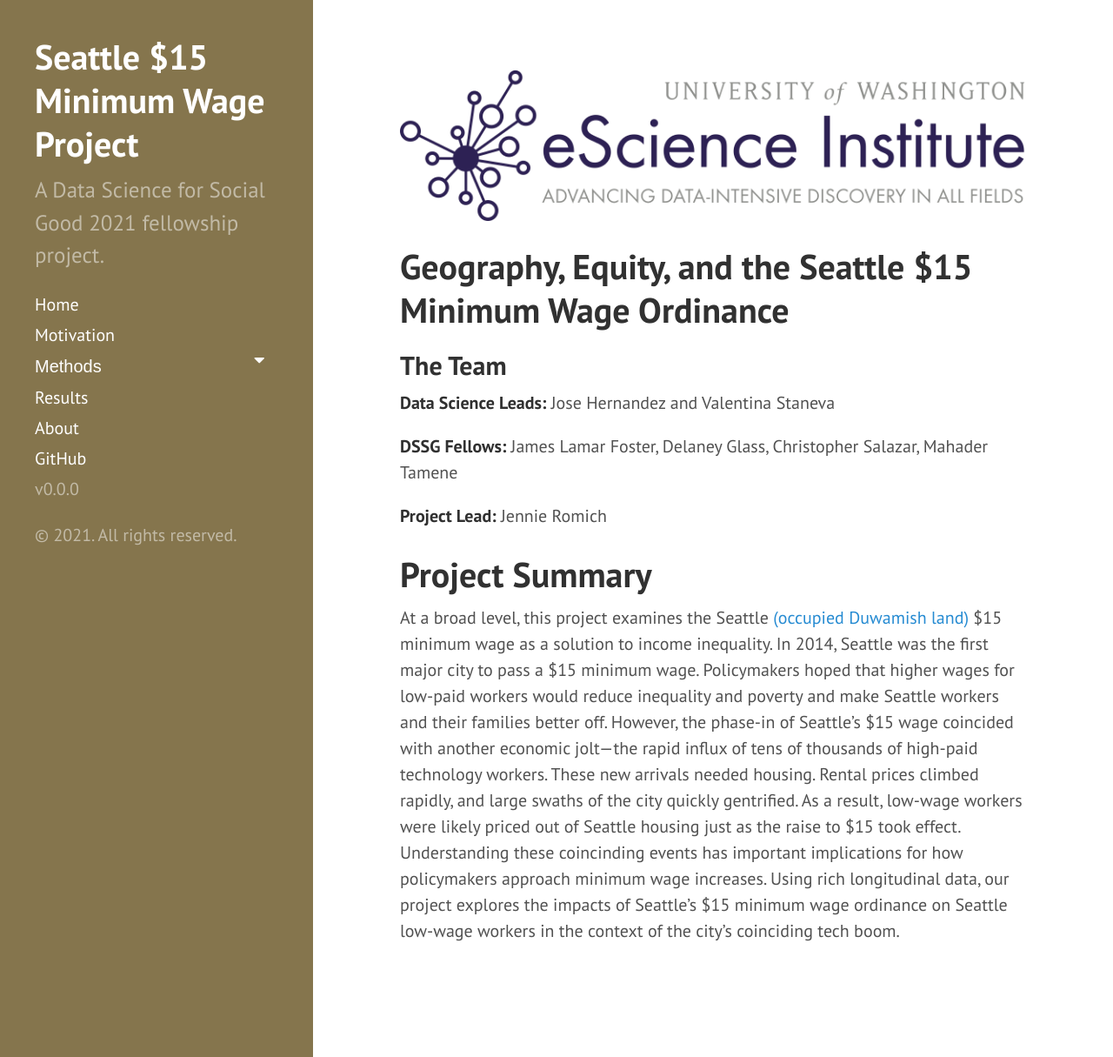
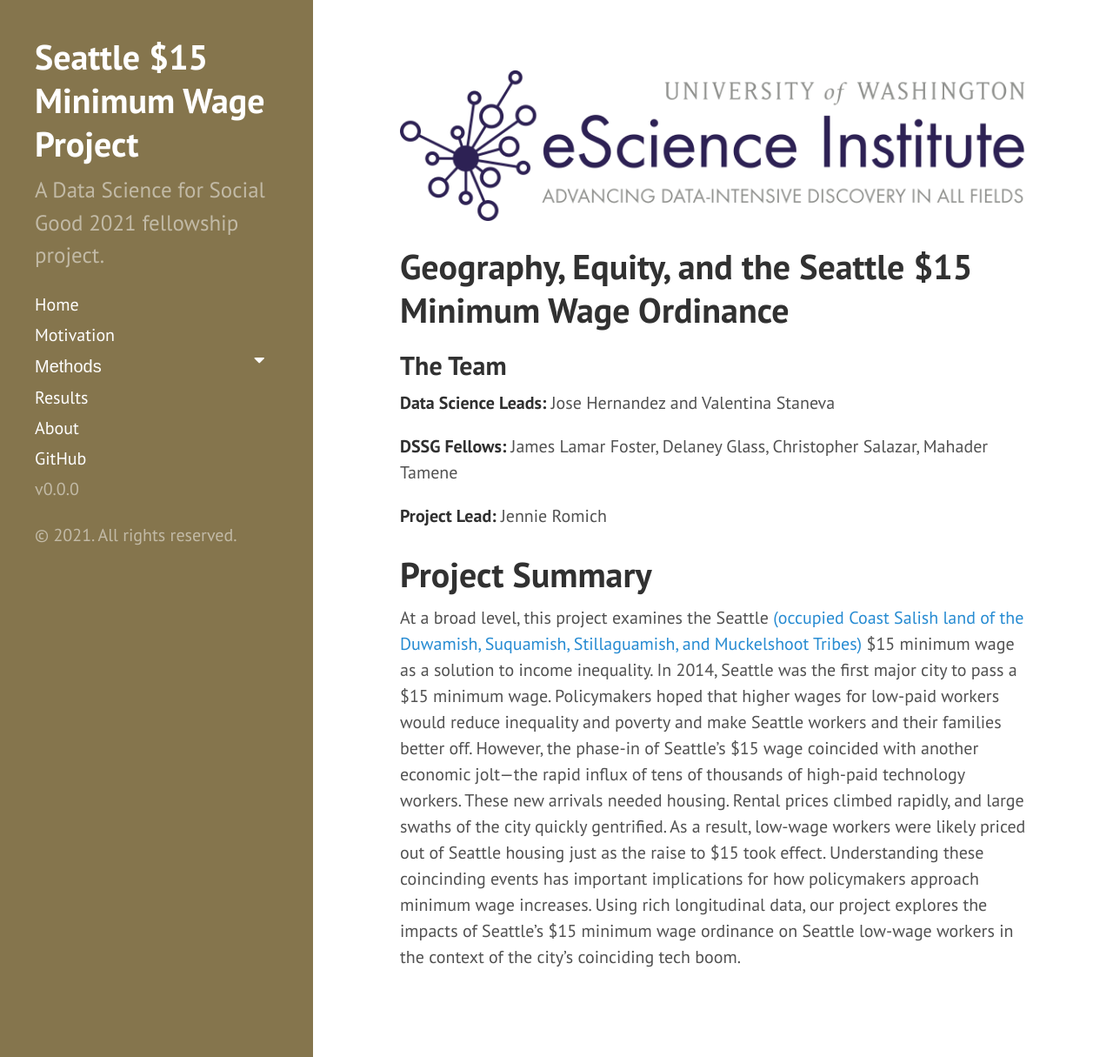
Before and after one commit to uwescience/MinWA, a Jekyll site: the page built from index.md, in a window 1280 px wide and 1215 px high. Shown: the whole window at 87% size. Built offline with Jekyll 4.4.1, drawn with Linux system fonts in a browser that asks for light colours; the list of posts is cut into pages by our own code.

Commit message:
land acknowledgement

```diff
--- a/index.md
+++ b/index.md
@@ -17,4 +17,4 @@
 
 # Project Summary
 
-At a broad level, this project examines the Seattle [(occupied Duwamish land)](https://native-land.ca/) \$15 minimum wage as a solution to income inequality. In 2014, Seattle was the first major city to pass a \$15 minimum wage. Policymakers hoped that higher wages for low-paid workers would reduce inequality and poverty and make Seattle workers and their families better off. However, the phase-in of Seattle’s \$15 wage coincided with another economic jolt—the rapid influx of tens of thousands of high-paid technology workers. These new arrivals needed housing. Rental prices climbed rapidly, and large swaths of the city quickly gentrified. As a result, low-wage workers were likely priced out of Seattle housing just as the raise to \$15 took effect. Understanding these coincinding events has important implications for how policymakers approach minimum wage increases. Using rich longitudinal data, our project explores the impacts of Seattle's $15 minimum wage ordinance on Seattle low-wage workers in the context of the city's coinciding tech boom.
+At a broad level, this project examines the Seattle [(occupied Coast Salish land of the Duwamish, Suquamish, Stillaguamish, and Muckelshoot Tribes)](https://native-land.ca/) \$15 minimum wage as a solution to income inequality. In 2014, Seattle was the first major city to pass a \$15 minimum wage. Policymakers hoped that higher wages for low-paid workers would reduce inequality and poverty and make Seattle workers and their families better off. However, the phase-in of Seattle’s \$15 wage coincided with another economic jolt—the rapid influx of tens of thousands of high-paid technology workers. These new arrivals needed housing. Rental prices climbed rapidly, and large swaths of the city quickly gentrified. As a result, low-wage workers were likely priced out of Seattle housing just as the raise to \$15 took effect. Understanding these coincinding events has important implications for how policymakers approach minimum wage increases. Using rich longitudinal data, our project explores the impacts of Seattle's $15 minimum wage ordinance on Seattle low-wage workers in the context of the city's coinciding tech boom.
```
Also changed, not shown: motivation.md (+1 -1 lines).
